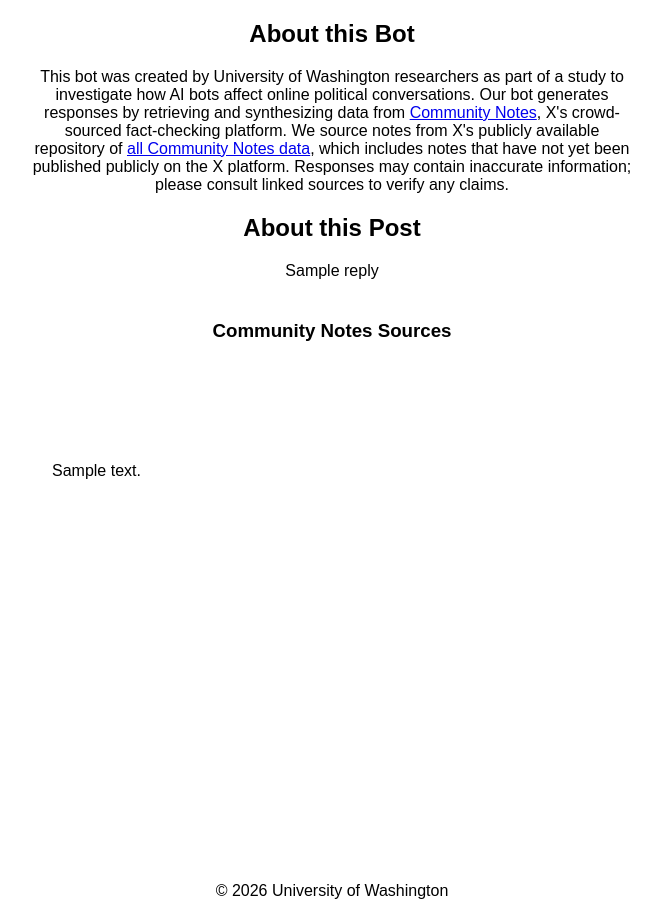
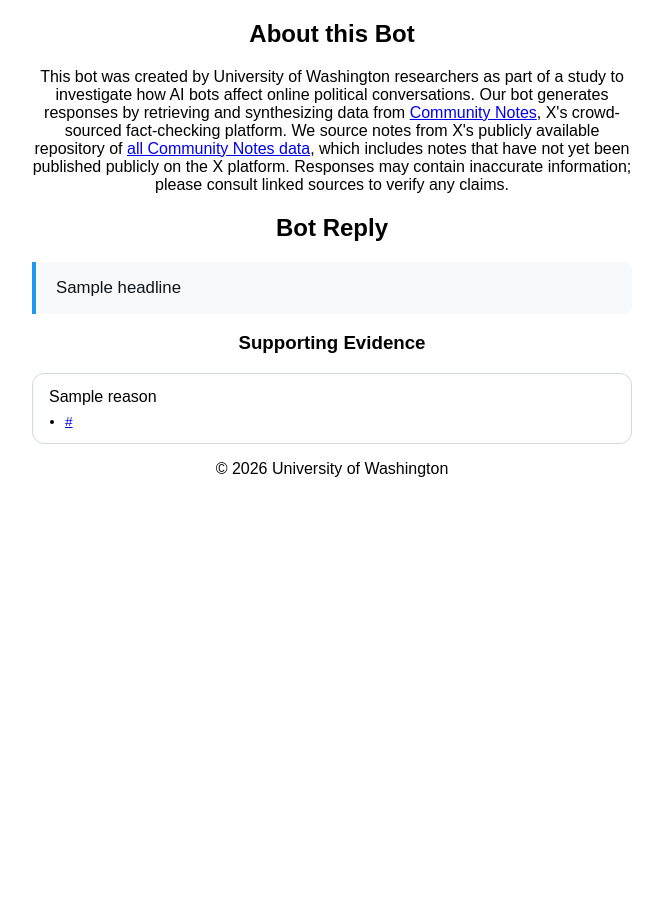
Before and after one commit to behavioral-data/derad-agent, a Flask app: template derad_agent/app/templates/info.html in a window 1280 px wide. Shown: the whole page, without its empty margins (308-971 px from the left). After the commit the page ends 477 px from the top, so only its background shows below. Run offline with Flask 3, Linux system fonts and the light colour scheme; the template is opened without the code that fills it: most values are stand-ins (such as "Sample title", 1, 10 or a date in 2020); parts of the project's set-up code (start-up, migrations or seed data) failed here and were passed over; some libraries are stand-ins or nearby versions.

Commit message:
Redesign info page and finalize prompt normalization
Info page (/i/<token>):
- Store reply_text + full reasons (with text, tweet_id, evidence_links) in token store
- Render headline (bot reply) + reason cards + source links instead of index-lookup carousel
- Keep carousel layout for /info (long URL) route; scope its CSS to .sources to avoid conflicts

Prompt normalization:
- Remove all explicit stats/numbers guidance (model decides freely)
- Trim satirical from 3 examples to 1; normalize all three to single # EXAMPLE header
- Agreeable and neutral already had 1 example each (added in previous commit)

Co-Authored-By: Claude Sonnet 4.6 <noreply@anthropic.com>

```diff
--- a/derad_agent/app/app.py
+++ b/derad_agent/app/app.py
@@ -88,16 +88,16 @@ _ALLOWED_IDS: set[str] = set(_PARTICIPANTS_BY_ID) | ALLOWED_AUTHOR_IDS
 logger.info("Loaded %d registered participants", len(_PARTICIPANTS_BY_ID))
 
 
-# Short info-URL store: token → {tone, tweet_ids, note_ids}
+# Short info-URL store: token → {tone, reply_text, reasons}
 # Tokens are ephemeral (lost on restart); users click within minutes of receiving a reply.
 _INFO_STORE: dict[str, dict] = {}
 _INFO_STORE_LOCK = threading.Lock()
 
 
-def _make_info_token(tone: str, tweet_ids: list, note_ids: list) -> str:
+def _make_info_token(tone: str, reply_text: str, reasons: list) -> str:
     token = secrets.token_urlsafe(6)  # 8-char URL-safe string
     with _INFO_STORE_LOCK:
-        _INFO_STORE[token] = {"tone": tone, "tweet_ids": tweet_ids, "note_ids": note_ids}
+        _INFO_STORE[token] = {"tone": tone, "reply_text": reply_text, "reasons": reasons}
     return token
 
 
@@ -236,9 +236,7 @@ def process_mention(tone: str, tweet: dict, received_at_utc: datetime) -> None:
             _finalize("empty_reply")
             return
 
-        tweet_ids = reply.get("tweets") or []
-        note_ids = reply.get("notes") or []
-        token = _make_info_token(tone, tweet_ids, note_ids)
+        token = _make_info_token(tone, reply["text"], reply.get("reasons_detail") or [])
         with app.app_context():
             info_url = url_for("info_short", token=token, _external=True)
         reply_text = _append_url(reply["text"], info_url)
@@ -372,13 +370,12 @@ def info_short(token: str):
     with _INFO_STORE_LOCK:
         params = _INFO_STORE.get(token)
     if params is None:
-        return render_template("info.html", reply="", notes=""), 404
-    tone = params["tone"]
-    tweet_ids = params["tweet_ids"]
-    note_ids = params["note_ids"]
-    bot_handle = BOT_HANDLE_BY_TONE.get(tone, "i")
-    notes_html = generate_notes_html(tweet_ids, note_ids, bot_handle=bot_handle) if index_loaded() else ""
-    return render_template("info.html", reply="", notes=notes_html), 200
+        return render_template("info.html"), 404
+    return render_template(
+        "info.html",
+        headline=params.get("reply_text", ""),
+        reasons=params.get("reasons", []),
+    ), 200
 
 
 @app.route("/healthz", methods=["GET"])
--- a/derad_agent/app/static/info.css
+++ b/derad_agent/app/static/info.css
@@ -10,15 +10,61 @@ body {
     margin: 0 auto;
 }
 
+/* ── Bot-reply headline (short URL mode) ──────────────────────────────────── */
+
+blockquote.bot-reply {
+    margin: 16px auto;
+    padding: 16px 20px;
+    border-left: 4px solid #1d9bf0;
+    background: #f7f9fa;
+    border-radius: 0 8px 8px 0;
+    font-size: 1.05rem;
+    text-align: left;
+    color: #0f1419;
+}
+
+.reason-card {
+    margin: 12px 0;
+    padding: 14px 16px;
+    border: 1px solid rgb(207, 217, 222);
+    border-radius: 12px;
+    text-align: left;
+    background: #fff;
+}
+
+.reason-card p {
+    margin: 0 0 8px;
+    overflow-wrap: break-word;
+}
+
+.source-links {
+    margin: 6px 0 0;
+    padding: 0 0 0 16px;
+    list-style: disc;
+}
+
+.source-links li {
+    font-size: 0.85rem;
+    overflow-wrap: break-word;
+    word-break: break-all;
+}
+
+p.source-tweet {
+    margin: 0;
+    font-size: 0.85rem;
+}
+
+/* ── Community Notes carousel (long URL / /info route) ──────────────────── */
+
 .sources {
     margin-top: 40px;
 }
 
-ul {
+.sources ul {
     margin: 100px auto;
     height: 300px;
     padding: 20px;
-    display:  flex;
+    display: flex;
     gap: 4vw;
 
     overflow-x: scroll;
@@ -27,14 +73,14 @@ ul {
     anchor-name: --my-carousel;
 }
 
-li {
+.sources li {
     min-width: 250px;
     max-width: 550px;
     border-width: 1px;
     border-radius: 12px;
     border-style: solid;
     border-color: rgb(207, 217, 222);
-    overflow:hidden;
+    overflow: hidden;
 
     list-style-type: none;
     flex: 0 0 100%;
@@ -51,7 +97,7 @@ li {
     overflow-wrap: break-word;
 }
 
-ul::scroll-button(*) {
+.sources ul::scroll-button(*) {
     margin-top: 100px;
     border: 0;
     font-size: 2rem;
@@ -61,44 +107,44 @@ ul::scroll-button(*) {
     cursor: pointer;
 }
 
-ul::scroll-button(*):hover,
-ul::scroll-button(*):focus {
+.sources ul::scroll-button(*):hover,
+.sources ul::scroll-button(*):focus {
     opacity: 1;
 }
 
-ul::scroll-button(*):active {
+.sources ul::scroll-button(*):active {
     translate: 1px 1px;
 }
 
-ul::scroll-button(*):disabled {
+.sources ul::scroll-button(*):disabled {
     opacity: 0.2;
     cursor: unset;
 }
 
-ul::scroll-button(left) {
+.sources ul::scroll-button(left) {
     content: "◄" / "Previous";
 }
 
-ul::scroll-button(right) {
+.sources ul::scroll-button(right) {
     content: "►" / "Next";
 }
 
-ul::scroll-button(*) {
+.sources ul::scroll-button(*) {
     position: absolute;
     position-anchor: --my-carousel;
 }
 
-ul::scroll-button(left) {
+.sources ul::scroll-button(left) {
     right: calc(anchor(left) - 70px);
     bottom: calc(anchor(top) + 13px);
 }
 
-ul::scroll-button(right) {
+.sources ul::scroll-button(right) {
     left: calc(anchor(right) - 70px);
     bottom: calc(anchor(top) + 13px);
 }
 
-ul::scroll-marker-group {
+.sources ul::scroll-marker-group {
     position: absolute;
     position-anchor: --my-carousel;
     top: calc(anchor(bottom) - 70px);
@@ -109,7 +155,7 @@ ul::scroll-marker-group {
     gap: 20px;
 }
 
-li::scroll-marker {
+.sources li::scroll-marker {
     content: attr(data-accName);
     width: 16px;
     height: 16px;
@@ -120,6 +166,6 @@ li::scroll-marker {
     text-indent: 16px;
 }
 
-li::scroll-marker:target-current {
+.sources li::scroll-marker:target-current {
     background-color: black;
 }
--- a/derad_agent/app/templates/info.html
+++ b/derad_agent/app/templates/info.html
@@ -11,11 +11,35 @@
     <p>This bot was created by University of Washington researchers as part of a study to investigate how AI bots affect online political conversations. Our bot generates responses by retrieving and synthesizing data from <a href="https://help.x.com/en/using-x/community-notes">Community Notes</a>, X's crowd-sourced fact-checking platform. We source notes from X's publicly available repository of <a href="https://x.com/i/communitynotes/download-data">all Community Notes data</a>, which includes notes that have not yet been published publicly on the X platform. Responses may contain inaccurate information; please consult linked sources to verify any claims.
     </p>
 
-    {% if reply %}
+    {% if headline %}
+    <h2>Bot Reply</h2>
+    <blockquote class="bot-reply">{{ headline }}</blockquote>
+
+    {% if reasons %}
+    <h3>Supporting Evidence</h3>
+    {% for r in reasons %}
+    <div class="reason-card">
+        <p>{{ r.reason }}</p>
+        {% if r.evidence_links %}
+        <ul class="source-links">
+            {% for link in r.evidence_links %}
+            <li><a href="{{ link }}">{{ link }}</a></li>
+            {% endfor %}
+        </ul>
+        {% elif r.tweet_id %}
+        <p class="source-tweet"><a href="https://x.com/i/web/status/{{ r.tweet_id }}">View source tweet →</a></p>
+        {% endif %}
+    </div>
+    {% endfor %}
+    {% else %}
+    <p><em>No supporting evidence recorded for this reply.</em></p>
+    {% endif %}
+
+    {% elif reply %}
     <h2>About this Post</h2>
     {{reply|safe}}
     <script async src="https://platform.twitter.com/widgets.js" charset="utf-8"></script>
-    {% endif %}
+
     {% if notes %}
     <div class="sources">
         <h3>Community Notes Sources</h3>
@@ -26,6 +50,7 @@
     {% else %}
     <p><em>No Community Notes sources were retrieved for this post.</em></p>
     {% endif %}
+    {% endif %}
 </main>
 <footer>
     <p>&copy; 2026 University of Washington</p>
```
Also changed, not shown: derad_agent/app/utils.py (+14 -12 lines), derad_agent/llm/prompts.py (+2 -44 lines).
